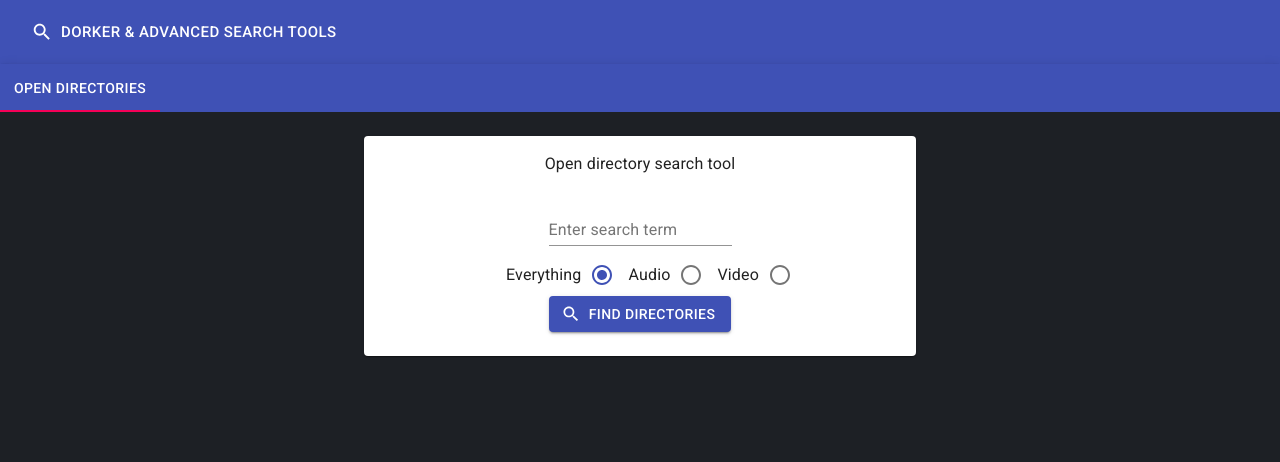
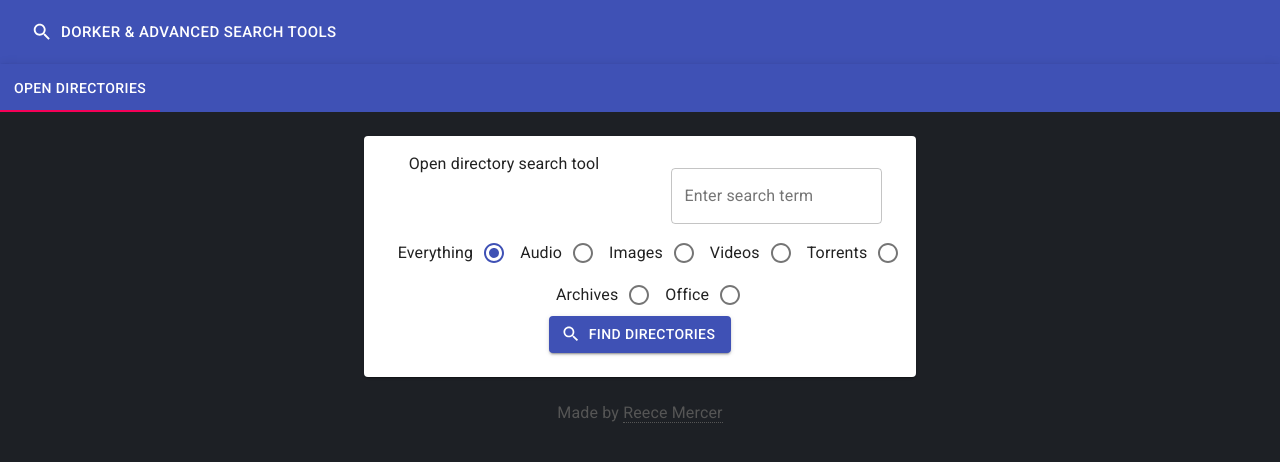
Before and after one commit to Reeceeboii/open-directory-search-tool, a React (Create React App) app: page / in a window 1280 px wide. Shown: the top 462 px of the page. Built offline with nearby package versions, Linux system fonts and the light colour scheme.

Commit message:
Footer and some more file filters

```diff
--- a/src/App.css
+++ b/src/App.css
@@ -3,6 +3,19 @@
   height: auto;
   width: 100vw;
   color: white;
+}
+
+.text-link {
+  color: inherit;
+  text-decoration: none;
+  border-bottom-color: transparent;
+  border-bottom: dotted 1px;
+  transition: border-bottom-color .2s;
+}
+
+.text-link:hover {
+  color: #CCCCCC;
+  border-bottom-color: transparent;
 }
 
 .CenteredContainer {
--- a/src/components/OpenDirectory.js
+++ b/src/components/OpenDirectory.js
@@ -6,10 +6,21 @@ import CardContent from '@material-ui/core/CardContent';
 import FormControlLabel from '@material-ui/core/FormControlLabel';
 import Typography from '@material-ui/core/Typography';
 import FormControl from '@material-ui/core/FormControl'
+import Grid from '@material-ui/core/Grid';
 import Button from '@material-ui/core/Button';
 import Radio from '@material-ui/core/Radio';
 import RadioGroup from '@material-ui/core/RadioGroup';
 import Search from '@material-ui/icons/Search';
+
+const fileFilters = {
+	Everything: "",
+	Videos: "(wmv|mpg|avi|mp4|mkv|mov)",
+	Audio: "(ac3|flac|m4a|mp3|ogg|wav|wma)",
+	Images: "(bmp|gif|jpg|jpeg|png|psd|tif|tiff|svg)",
+	Archives: "(rar|tar|7z|zip|si)",
+	Torrents: "(torrent)",
+	Office: "(xls|xlsx|ppt|pptx|doc|docx|odp|ods|odt|rtf)"
+}
 
 class OpenDirectory extends React.Component {
 	constructor(props) {
@@ -26,11 +37,14 @@ class OpenDirectory extends React.Component {
 	}
 
 	updateURI() {
-		this.setState({ uri: `intext:"${this.state.searchTerm.trim()}" intitle:"index.of" -inurl:(jsp|pl|php|html|aspx|htm|cf|shtml)` })
+		var fileFilter = fileFilters[this.state.filter]
+		this.setState({ uri: `intext:"${this.state.searchTerm.trim()}" intitle:"index.of" ${fileFilter} -inurl:(jsp|pl|php|html|aspx|htm|cf|shtml)` })
 	}
 
 	handleCheck(event) {
-		this.setState({ filter: event.target.value });
+		this.setState({ filter: event.target.value }, () => {
+			this.updateURI();
+		});
 	}
 
 	handleChange(event) {
@@ -44,11 +58,18 @@ class OpenDirectory extends React.Component {
 			<div>
 				<Card>
 					<CardContent>
-						<Typography className="Title" color="textPrimary" gutterBottom>
+						<Grid container spacing={3}>
+							<Grid item xs={12} sm={6}>
+								<Typography
+										gutterBottom
+										className="Title"
+										color="textPrimary"
+										variant="body1"
+										>
 									Open directory search tool
 								</Typography>
-						<form noValidate autoComplete="off">
-							<div>
+							</Grid>
+							<Grid item xs={12} sm={6}>
 								<TextField
 									name="searchTerm"
 									value={this.state.searchTerm}
@@ -56,33 +77,56 @@ class OpenDirectory extends React.Component {
 									id="standard-basic"
 									label="Enter search term"
 									margin="normal"
+									variant="outlined"
 								/>
-							</div>
+							</Grid>
+						</Grid>
 						<FormControl component="fieldset" name="filter">
-								<RadioGroup aria-label="position" onChange={this.handleCheck} value={this.state.filter} row>
+							<RadioGroup style={{ justifyContent: 'center' }} aria-label="position" onChange={this.handleCheck} value={this.state.filter} row>
 								<FormControlLabel
 									value="Everything"
 									control={<Radio color="primary" />}
 									label="Everything"
 									labelPlacement="start"
 								/>
-
 								<FormControlLabel
 									value="Audio"
 									control={<Radio color="primary" />}
 									label="Audio"
 									labelPlacement="start"
 								/>
-
 								<FormControlLabel
-										value="Video"
+									value="Images"
 									control={<Radio color="primary" />}
-										label="Video"
+									label="Images"
+									labelPlacement="start"
+								/>
+								<FormControlLabel
+									value="Videos"
+									control={<Radio color="primary" />}
+									label="Videos"
+									labelPlacement="start"
+								/>
+								<FormControlLabel
+									value="Torrents"
+									control={<Radio color="primary" />}
+									label="Torrents"
+									labelPlacement="start"
+								/>
+								<FormControlLabel
+									value="Archives"
+									control={<Radio color="primary" />}
+									label="Archives"
+									labelPlacement="start"
+								/>
+								<FormControlLabel
+									value="Office"
+									control={<Radio color="primary" />}
+									label="Office"
 									labelPlacement="start"
 								/>
 							</RadioGroup>
 						</FormControl>
-						</form>
 
 						<a href={`https://www.google.com/search?q=${this.state.uri}`}
 							target="_blank"
--- /dev/null
+++ b/src/components/footer.js
@@ -0,0 +1,25 @@
+import React from 'react';
+import Typography from '@material-ui/core/Typography'
+
+import '../App.css';
+
+class Footer extends React.Component {
+    render() {
+        return (
+            <Typography
+            align="center"
+            style={{ color: "#555555" }}
+            >
+                Made by <a
+                className="text-link"
+                href="https://www.reecemercer.dev"
+                target="_blank"
+                rel="noopener noreferrer"
+                >Reece Mercer
+                </a>
+            </Typography>
+        )
+    }
+}
+
+export default Footer;
--- a/src/pages/home.js
+++ b/src/pages/home.js
@@ -9,6 +9,7 @@ import Typography from '@material-ui/core/Typography';
 import Box from '@material-ui/core/Box';
 
 import Nav from '../components/nav';
+import Footer from '../components/footer';
 import OpenDirectory from '../components/OpenDirectory';
 import '../App.css';
 
@@ -58,7 +59,7 @@ export default function SimpleTabs() {
   };
 
   return (
-    <div className={classes.root}>
+    <div>
       <Nav />
       <AppBar position="static">
         <Tabs value={value} onChange={handleChange} aria-label="simple tabs example">
@@ -70,6 +71,7 @@ export default function SimpleTabs() {
           <OpenDirectory />
         </Container>
       </TabPanel>
+      <Footer />
     </div>
   );
 }
```
Lines whose indentation alone changed are shown as unchanged.
